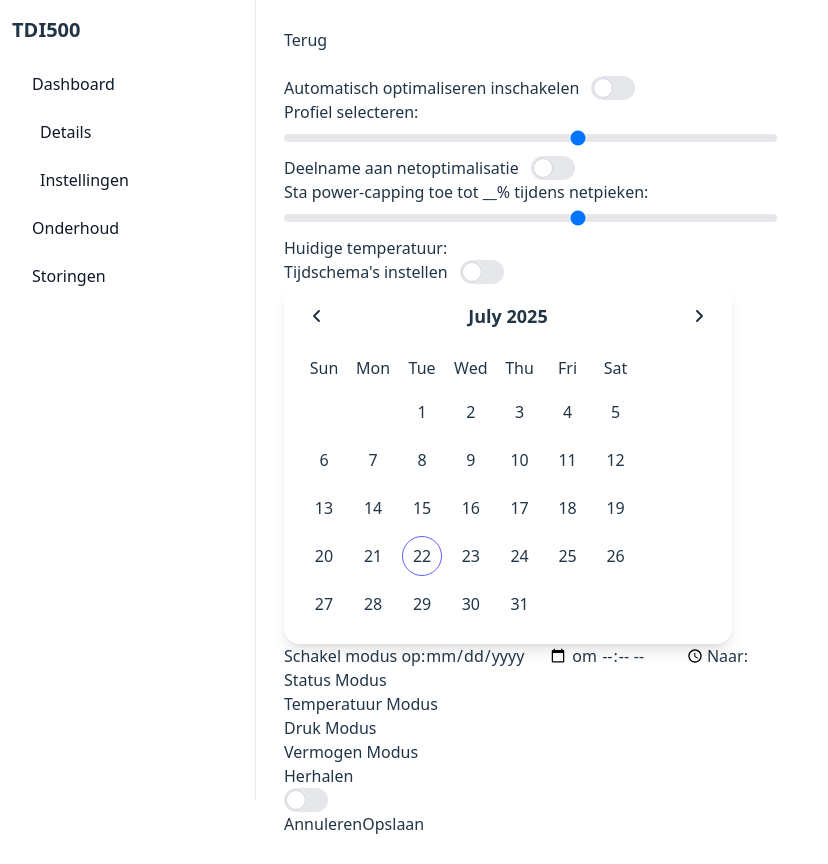
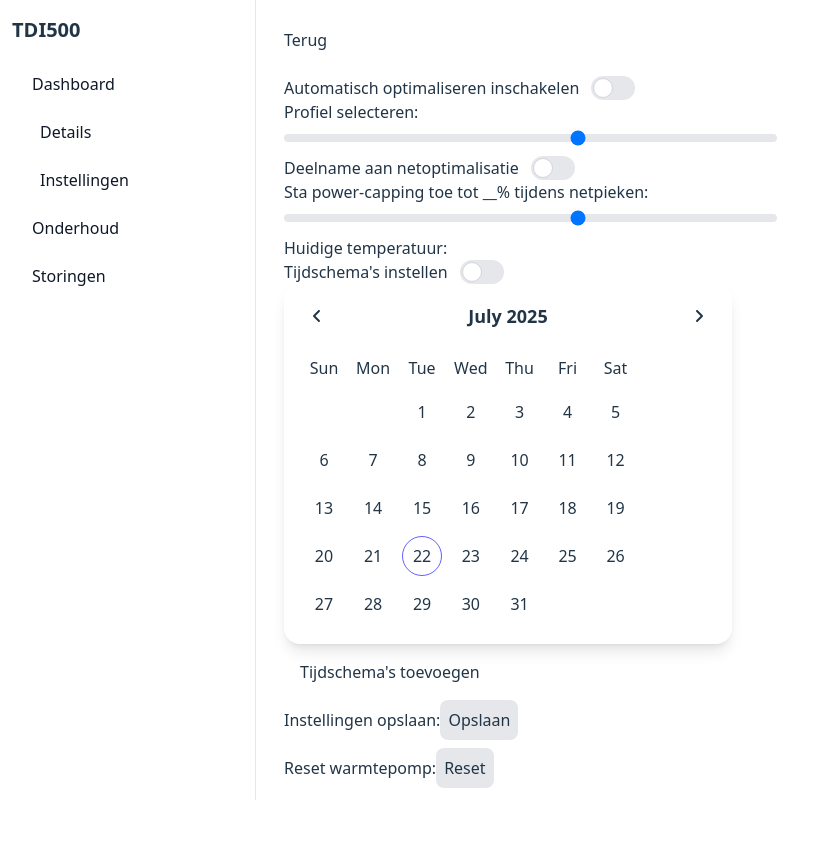
Before and after one commit to CurleyDS/Installateursportaal, a React (Vite) app: page /0/Instellingen in a window 1280 px wide. Shown: the whole page, without its empty margins (0-828 px from the left). After the commit the page ends 824 px from the top, so only its background shows below. Built offline with nearby package versions, Linux system fonts and the light colour scheme.

Commit message:
Finished layout (-styling) and Calendar for DetailsSettings

```diff
--- a/src/components/CalendarComponent.jsx
+++ b/src/components/CalendarComponent.jsx
@@ -31,14 +31,27 @@ function Calendar({ initialDate = new Date() }) {
 
     const ymd = (d) => `${d.getFullYear()}-${pad(d.getMonth() + 1)}-${pad(d.getDate())}`;
 
+    const navigateMonth = (delta) => {
+        setCurrent((c) => new Date(c.getFullYear(), c.getMonth() + delta, 1));
+    }
+
     const handleSelect = (event, date) => {
         event.preventDefault();
         setSelected(ymd(date));
-        // Open Modal
     }
 
-    const navigateMonth = (delta) => {
-        setCurrent((c) => new Date(c.getFullYear(), c.getMonth() + delta, 1));
+    const openModal = () => {
+        document.getElementById("tijdschemaModal").classList.remove('hidden');
+    }
+
+    const closeModal = () => {
+        document.getElementById("tijdschemaModal").classList.add('hidden');
+    }
+
+    window.onclick = function(event) {
+        if (event.target == document.getElementById("tijdschemaModal")) {
+            document.getElementById("tijdschemaModal").classList.add('hidden');
+        }
     }
 
     return (
@@ -85,34 +98,71 @@ function Calendar({ initialDate = new Date() }) {
                     </tbody>
                 </table>
             </div>
-            <div>
-                <span>Schakel modus op:</span>
-                <input type="date" name="date" id="date" /> om <input type="time" name="date" id="date" />
 
-                <span>Naar:</span>
-                <div id="dropdown">
-                    <ul>
-                        <li onClick={() => selectModus("status")}>
-                            <span>Status Modus</span>
-                        </li>
-                        <li onClick={() => selectModus("temperatuur")}>
-                            <span>Temperatuur Modus</span>
-                        </li>
-                        <li onClick={() => selectModus("druk")}>
-                            <span>Druk Modus</span>
-                        </li>
-                        <li onClick={() => selectModus("vermogen")}>
-                            <span>Vermogen Modus</span>
-                        </li>
-                    </ul>
+            <div className="p-4">
+                <button type="button" onClick={() => openModal()} disabled={selected == null ?? true}>Tijdschema's toevoegen</button>
+            </div>
+
+            <div id="tijdschemaModal" className="fixed top-0 left-0 z-10 hidden w-full h-full overflow-auto bg-black/40">
+                <div className="bg-white mx-auto p-2 rounded w-1/2">
+                    <div>
+                        <label className="block mb-2">
+                            <span className="mb-3">Schakel modus op:</span>
+                            <input type="date" /> om <input type="time" />
+                        </label>
+                    </div>
+
+                    <div>
+                        <label htmlFor="modus-select" className="block mb-2">
+                            <span className="mb-3">Naar:</span>
+                            <select id="modus-select">
+                                <option value="Normaal">Normaal</option>
+                                <option value="Eco">Eco</option>
+                            </select>
+                        </label>
+                    </div>
+
+                    <div>
+                        <label className="inline-flex items-center cursor-pointer">
+                            <span className="me-3">Herhalen</span>
+                            <input type="checkbox" value="" className="sr-only peer" />
+                            <div className="relative w-11 h-6 bg-gray-200 peer-focus:outline-none peer-focus:ring-4 peer-focus:ring-blue-300 dark:peer-focus:ring-blue-800 rounded-full peer dark:bg-gray-700 peer-checked:after:translate-x-full rtl:peer-checked:after:-translate-x-full peer-checked:after:border-white after:content-[''] after:absolute after:top-[2px] after:start-[2px] after:bg-white after:border-gray-300 after:border after:rounded-full after:h-5 after:w-5 after:transition-all dark:border-gray-600 peer-checked:bg-blue-600 dark:peer-checked:bg-blue-600"></div>
+                        </label>
+                    </div>
+
+                    <div>
+                        <label>
+                            <span className="me-3">Elke dag herhalen</span>
+                            <input type="radio" name="repeat-radio" value="" />
+                        </label>
+                    </div>
+
+                    <div>
+                        <label>
+                            <span className="me-3">Elke week herhalen</span>
+                            <input type="radio" name="repeat-radio" value="" />
+                        </label>
+                    </div>
+
+                    <div>
+                        <label>
+                            <span className="me-3">Elke maand herhalen</span>
+                            <input type="radio" name="repeat-radio" value="" />
+                        </label>
+                    </div>
+
+                    <div>
+                        <label>
+                            <span className="me-3">Elk jaar herhalen</span>
+                            <input type="radio" name="repeat-radio" value="" />
+                        </label>
+                    </div>
                 </div>
 
-                <span className="me-3">Herhalen</span>
-                <input type="checkbox" value="" className="sr-only peer" />
-                <div className="relative w-11 h-6 bg-gray-200 peer-focus:outline-none peer-focus:ring-4 peer-focus:ring-blue-300 dark:peer-focus:ring-blue-800 rounded-full peer dark:bg-gray-700 peer-checked:after:translate-x-full rtl:peer-checked:after:-translate-x-full peer-checked:after:border-white after:content-[''] after:absolute after:top-[2px] after:start-[2px] after:bg-white after:border-gray-300 after:border after:rounded-full after:h-5 after:w-5 after:transition-all dark:border-gray-600 peer-checked:bg-blue-600 dark:peer-checked:bg-blue-600"></div>
-
-                <span>Annuleren</span>
-                <span>Opslaan</span>
+                <div>
+                    <button type="button" onClick={() => closeModal()}>Annuleren</button>
+                    <button type="button" onClick={() => closeModal()}>Opslaan</button>
+                </div>
             </div>
         </>
     );
--- a/src/pages/DetailsSettings.jsx
+++ b/src/pages/DetailsSettings.jsx
@@ -55,9 +55,9 @@ function DetailsSettings() {
                             </div>
 
                             <div>
-                                <label htmlFor="steps-range" className="block mb-2">
+                                <label htmlFor="profile-range" className="block mb-2">
                                     <span className="mb-3">Profiel selecteren:</span>
-                                    <input id="steps-range" type="range" min="0" max="5" step="1" className="w-full h-2 bg-gray-200 rounded-lg appearance-none cursor-pointer dark:bg-gray-700" />
+                                    <input id="profile-range" type="range" min="0" max="5" step="1" className="w-full h-2 bg-gray-200 rounded-lg appearance-none cursor-pointer dark:bg-gray-700" />
                                 </label>
                             </div>
 
@@ -70,15 +70,16 @@ function DetailsSettings() {
                             </div>
 
                             <div>
-                                <label htmlFor="steps-range" className="block mb-2">
+                                <label htmlFor="cap-range" className="block mb-2">
                                     <span className="mb-3">Sta power-capping toe tot __% tijdens netpieken:</span>
-                                    <input id="steps-range" type="range" min="0" max="5" step="1" className="w-full h-2 bg-gray-200 rounded-lg appearance-none cursor-pointer dark:bg-gray-700" />
+                                    <input id="cap-range" type="range" min="0" max="5" step="1" className="w-full h-2 bg-gray-200 rounded-lg appearance-none cursor-pointer dark:bg-gray-700" />
                                 </label>
                             </div>
 
                             <div>
                                 <label>
                                     <span>Huidige temperatuur:</span>
+                                    <input type="number" name="number" id="number" />
                                 </label>
                             </div>
 
@@ -90,6 +91,22 @@ function DetailsSettings() {
                                 </label>
 
                                 <Calendar />
+                            </div>
+
+                            <div>
+                                <label htmlFor="save-submit" className="block mb-2">
+                                    <span className="mb-3">Instellingen opslaan:</span>
+                                    <input id="save-submit" type="submit" className="p-2 bg-gray-200 rounded-lg cursor-pointer" value="Opslaan" />
+                                </label>
+                            </div>
+                        </form>
+
+                        <form>
+                            <div>
+                                <label htmlFor="reset-submit" className="block mb-2">
+                                    <span className="mb-3">Reset warmtepomp:</span>
+                                    <input id="reset-submit" type="submit" className="p-2 bg-gray-200 rounded-lg cursor-pointer" value="Reset" />
+                                </label>
                             </div>
                         </form>
                     </div>
```
